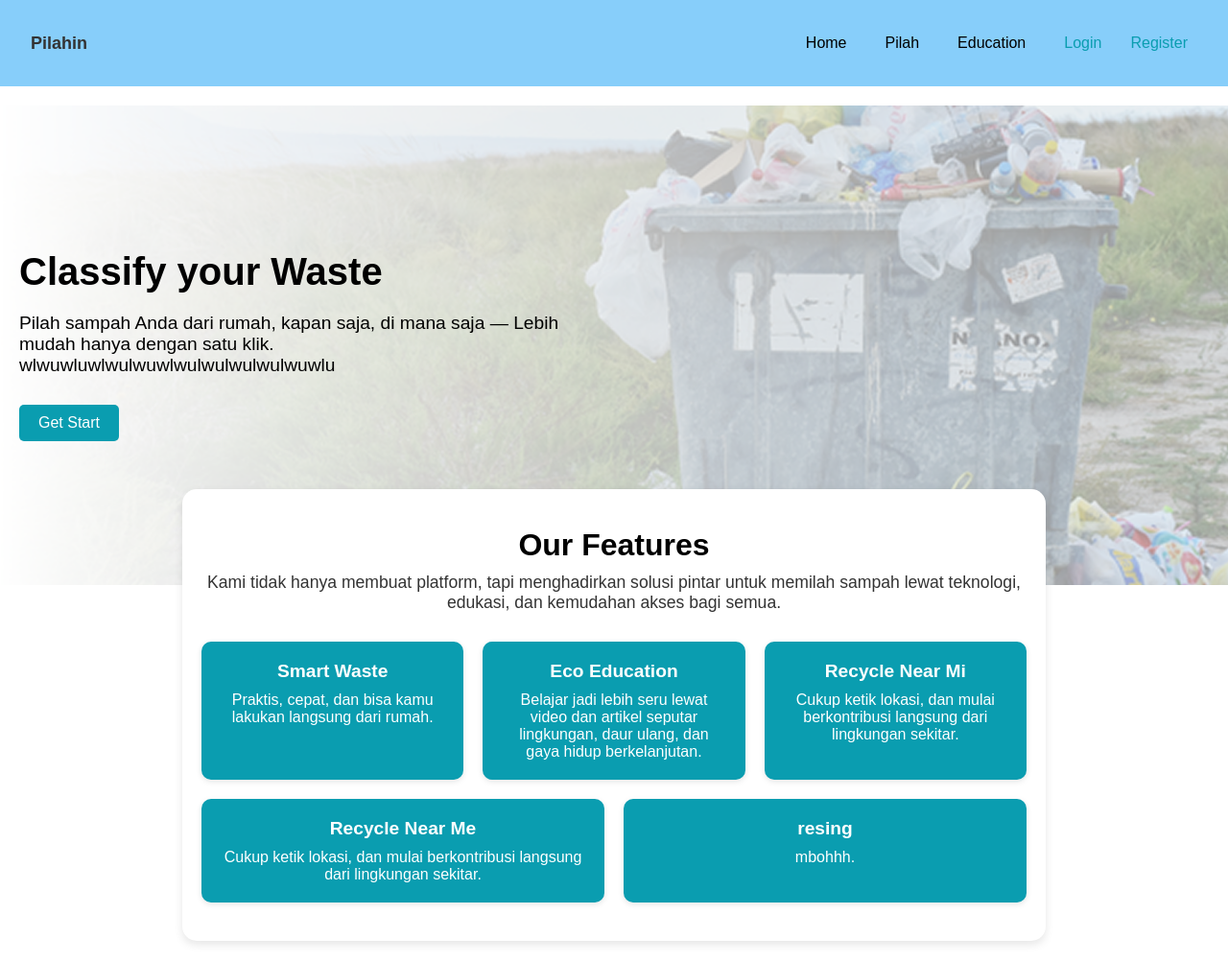
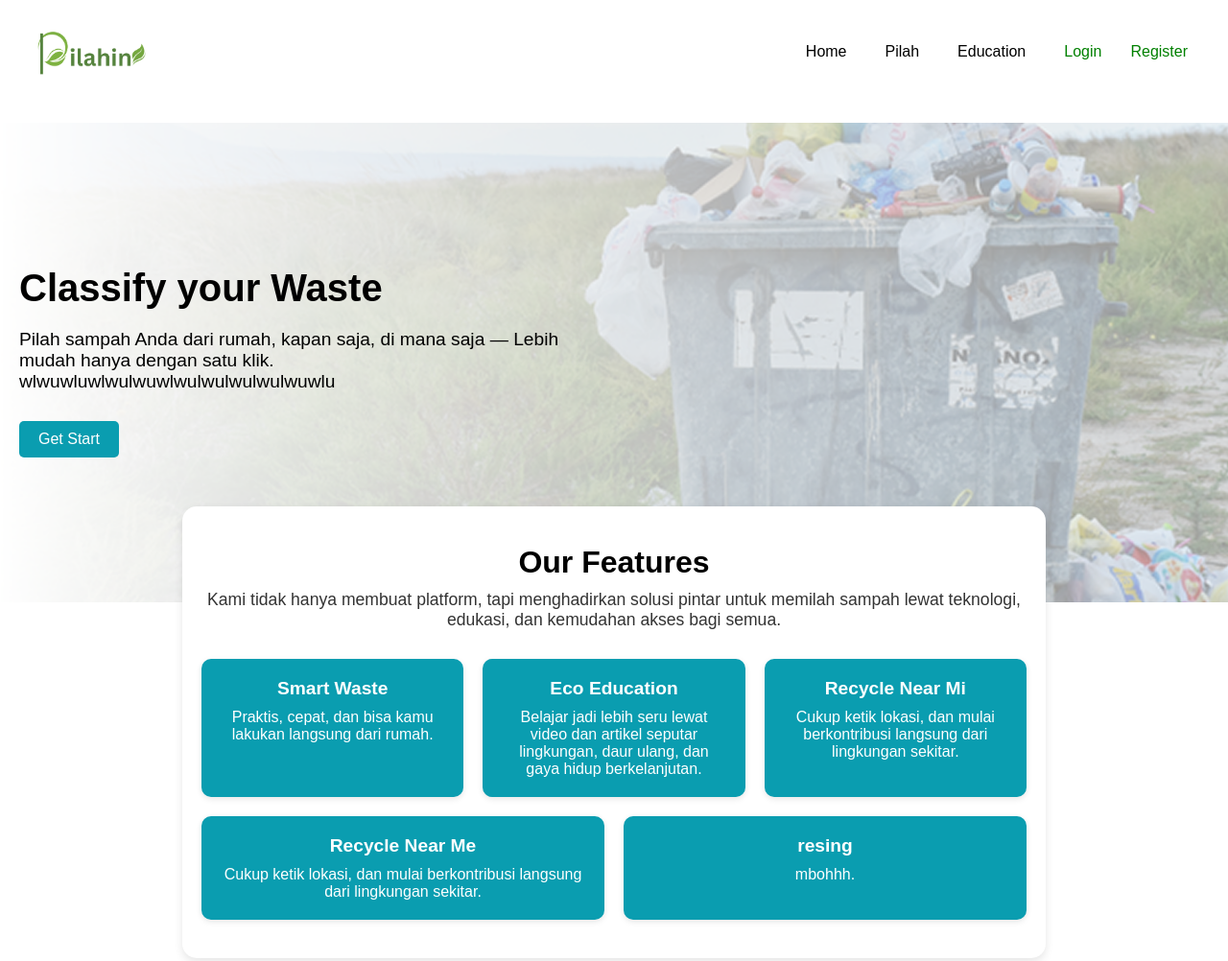
Before and after one commit to ArayaFeisa/Pilahin, a website built with webpack: page src/index.html in a window 1280 px wide. Shown: the top 1002 px of the page at 96% size. Built offline with nearby package versions, Linux system fonts and the light colour scheme.

Commit message:
nav drawer and logos

```diff
--- a/src/index.html
+++ b/src/index.html
@@ -4,6 +4,7 @@
     <meta http-equiv="Content-Type" content="text/html;charset=UTF-8" />
     <meta name="viewport" content="width=device-width, initial-scale=1.0" />
     <link rel="shortcut icon" href="favicon.png" />
+    <link rel="stylesheet" href="styles/styles.css" />
 
     <script src="https://cdn.jsdelivr.net/npm/@tensorflow/tfjs@4.22.0/dist/tf.min.js"></script>
 
@@ -12,7 +13,9 @@
   <body>
     <header>
       <div class="main-header container">
-        <a class="brand-name" href="#/">Pilahin</a>
+        <a class="brand-logo" href="#/">
+          <img src="/images/Pilahin.png" alt="Logo Pilahin" class="logo-image" />
+        </a>
 
         <nav id="navigation-drawer" class="navigation-drawer">
           <ul id="nav-list" class="nav-list">
--- a/src/styles/styles.css
+++ b/src/styles/styles.css
@@ -15,7 +15,7 @@ body {
 }
 
 header {
-  background-color: lightskyblue;
+  background-color: #ffffff;
 }
 
 .main-header {
@@ -26,11 +26,16 @@ header {
   align-items: center;
 }
 
-.brand-name {
-  font-size: 1.125rem;
-  font-weight: bold;
+.brand-logo {
+  display: flex;
+  align-items: center;
   text-decoration: none;
-  color: #333;
+}
+
+.logo-image {
+  width: 120px;
+  aspect-ratio: 16 / 9;
+  object-fit: contain;
 }
 
 .navigation-drawer {
@@ -89,13 +94,13 @@ header {
   display: flex;
   flex-direction: column;
   gap: 10px;
-  margin-top: auto; /* push to bottom */
+  margin-top: auto;
 }
 
 .nav-auth li a {
   display: block;
   padding: 6px 10px;
-  color: #0a9db0;
+  color: green;
   text-decoration: none;
 }
 
```
Also changed, not shown: src/public/images/Pilahin.png (added).
